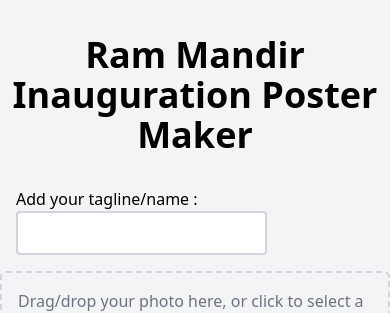
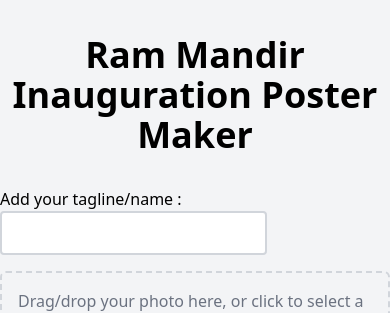
Before and after one commit to janvi01/ram-mandir-poster, a React (Create React App) app: page / in a window 390 px wide. Shown: the top 313 px of the page. Built offline with nearby package versions, Linux system fonts and the light colour scheme.

Commit message:
fix responsiveness

```diff
--- a/src/components/Input.js
+++ b/src/components/Input.js
@@ -10,7 +10,7 @@
 
   return (
     <div>
-      <div className="m-4">
+      <div className="my-4 w-full">
         <label htmlFor="userText" className="mr-2">
           Add your tagline/name :
         </label>
@@ -18,7 +18,7 @@
           type="text"
           id="userText"
           onChange={handleTextChange}
-          className="border-2 border-gray-300 p-2 rounded"
+          className="border-2 border-gray-300 px-4 py-2 rounded"
         />
       </div>
       <Dropzone onDrop={onDrop}>
--- a/src/components/TemplateDisplay.js
+++ b/src/components/TemplateDisplay.js
@@ -8,7 +8,7 @@
           <img
             src={templateSrc}
             alt="Template"
-            className="max-w-full mb-4 mt-4"
+            className="max-w-full my-4"
             style={{
               display: resultImage ? "none" : "block",
               height: "auto",
```
